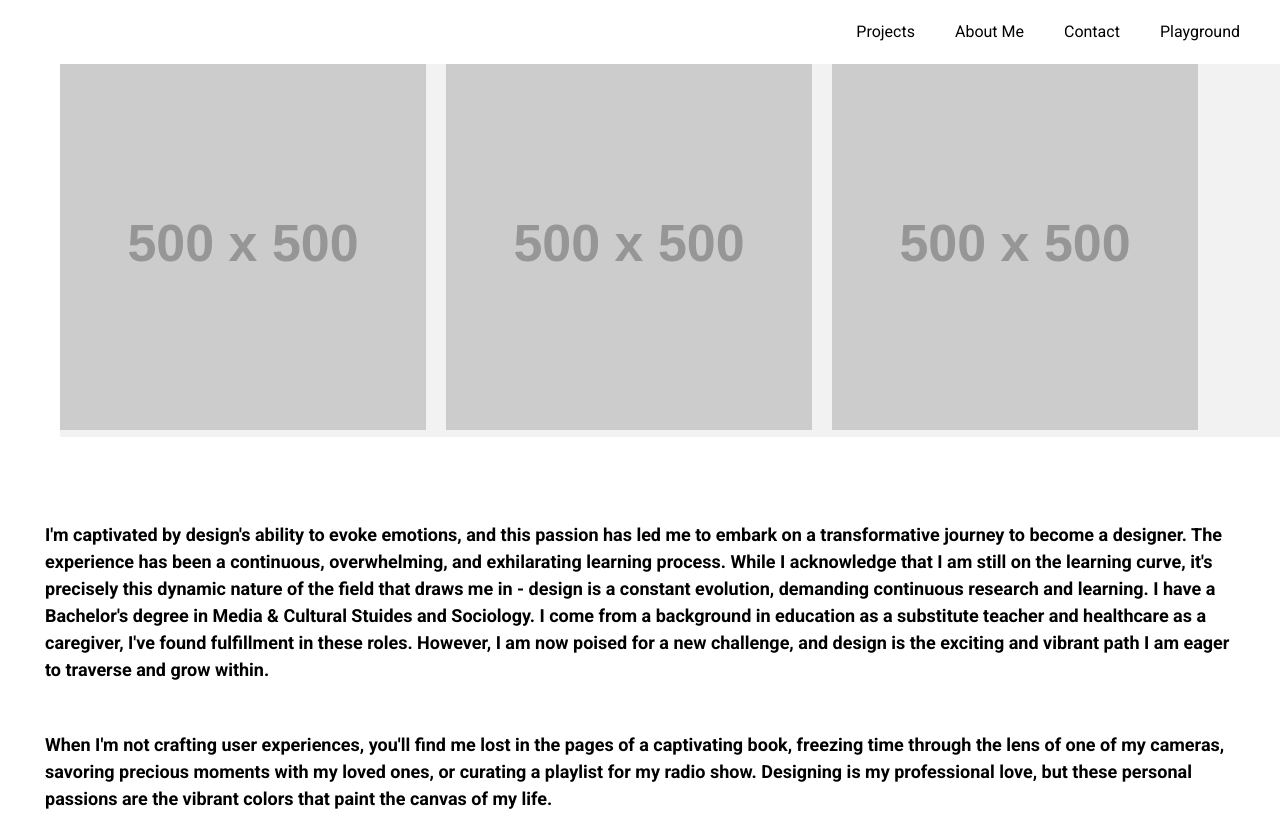
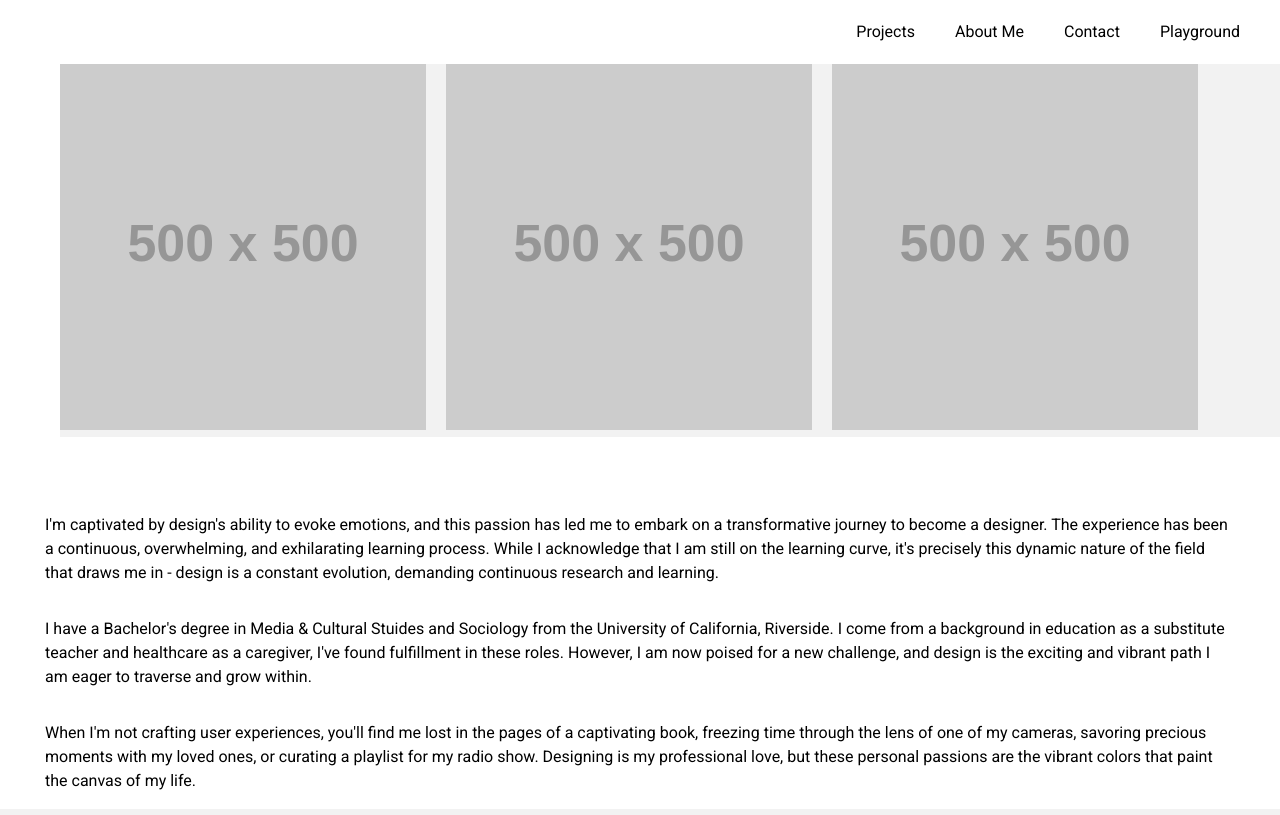
Before and after one commit to HelenMontano/UX_UI_HW_module17, a plain HTML site: page aboutPage.html in a window 1280 px wide. Shown: the top 815 px of the page. Drawn offline with Linux system fonts and the light colour scheme; placeholder pictures from the web are drawn by us.

Commit message:
changed <h4> to <p> in about page

```diff
--- a/aboutPage.html
+++ b/aboutPage.html
@@ -80,27 +80,31 @@
     </section>
 
     <section class="text-aboutMePage">
-      <h4>
+      <p>
         I'm captivated by design's ability to evoke emotions, and this passion
         has led me to embark on a transformative journey to become a designer.
         The experience has been a continuous, overwhelming, and exhilarating
         learning process. While I acknowledge that I am still on the learning
         curve, it's precisely this dynamic nature of the field that draws me in
         - design is a constant evolution, demanding continuous research and
-        learning. I have a Bachelor's degree in Media & Cultural Stuides and
-        Sociology. I come from a background in education as a substitute teacher
-        and healthcare as a caregiver, I've found fulfillment in these roles.
-        However, I am now poised for a new challenge, and design is the exciting
-        and vibrant path I am eager to traverse and grow within.
-      </h4>
-      <h4>
+        learning.
+      </p>
+      <p>
+        I have a Bachelor's degree in Media & Cultural Stuides and Sociology
+        from the University of California, Riverside. I come from a background
+        in education as a substitute teacher and healthcare as a caregiver, I've
+        found fulfillment in these roles. However, I am now poised for a new
+        challenge, and design is the exciting and vibrant path I am eager to
+        traverse and grow within.
+      </p>
+      <p>
         When I'm not crafting user experiences, you'll find me lost in the pages
         of a captivating book, freezing time through the lens of one of my
         cameras, savoring precious moments with my loved ones, or curating a
         playlist for my radio show. Designing is my professional love, but these
         personal passions are the vibrant colors that paint the canvas of my
         life.
-      </h4>
+      </p>
     </section>
 
     <!--Footer-->
```
